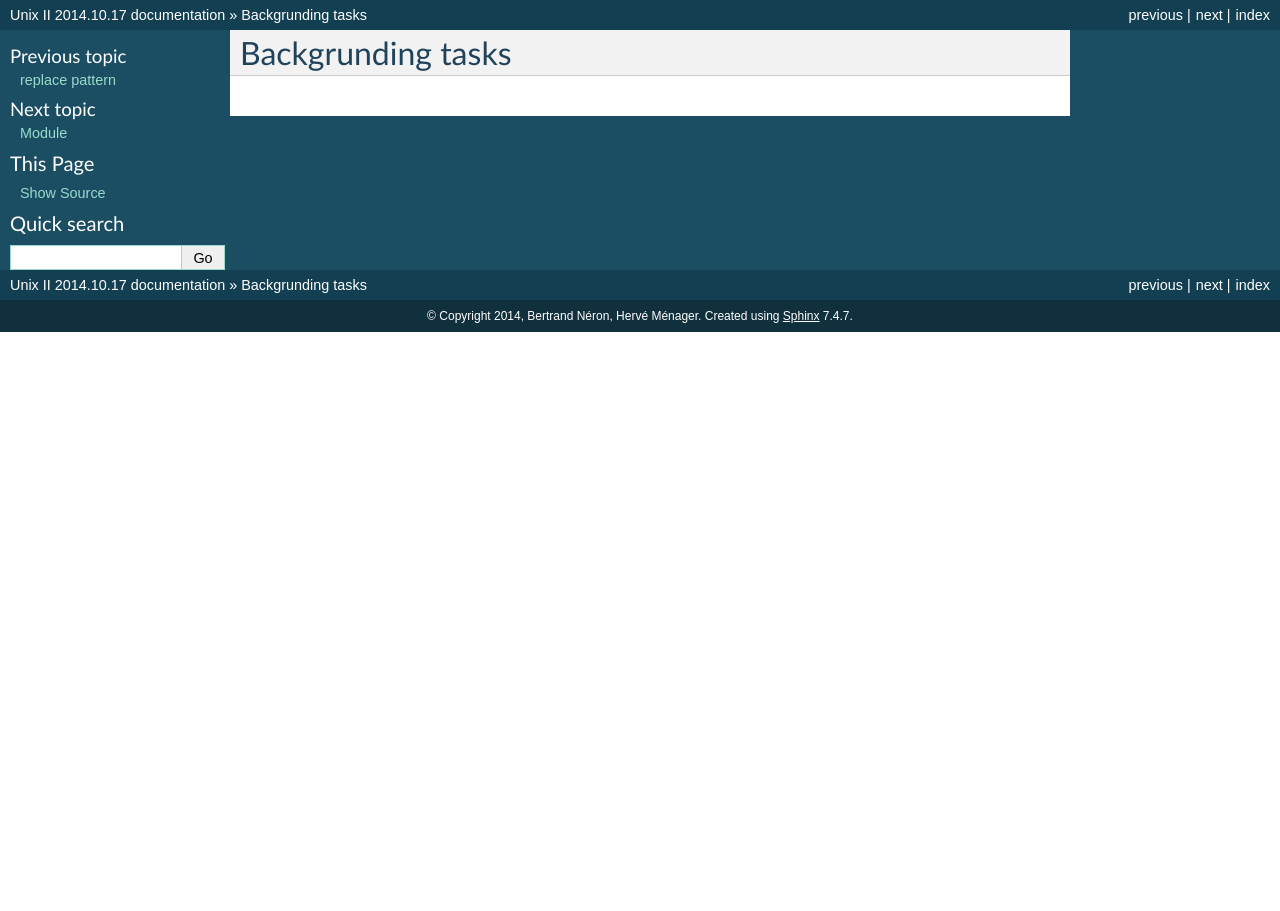
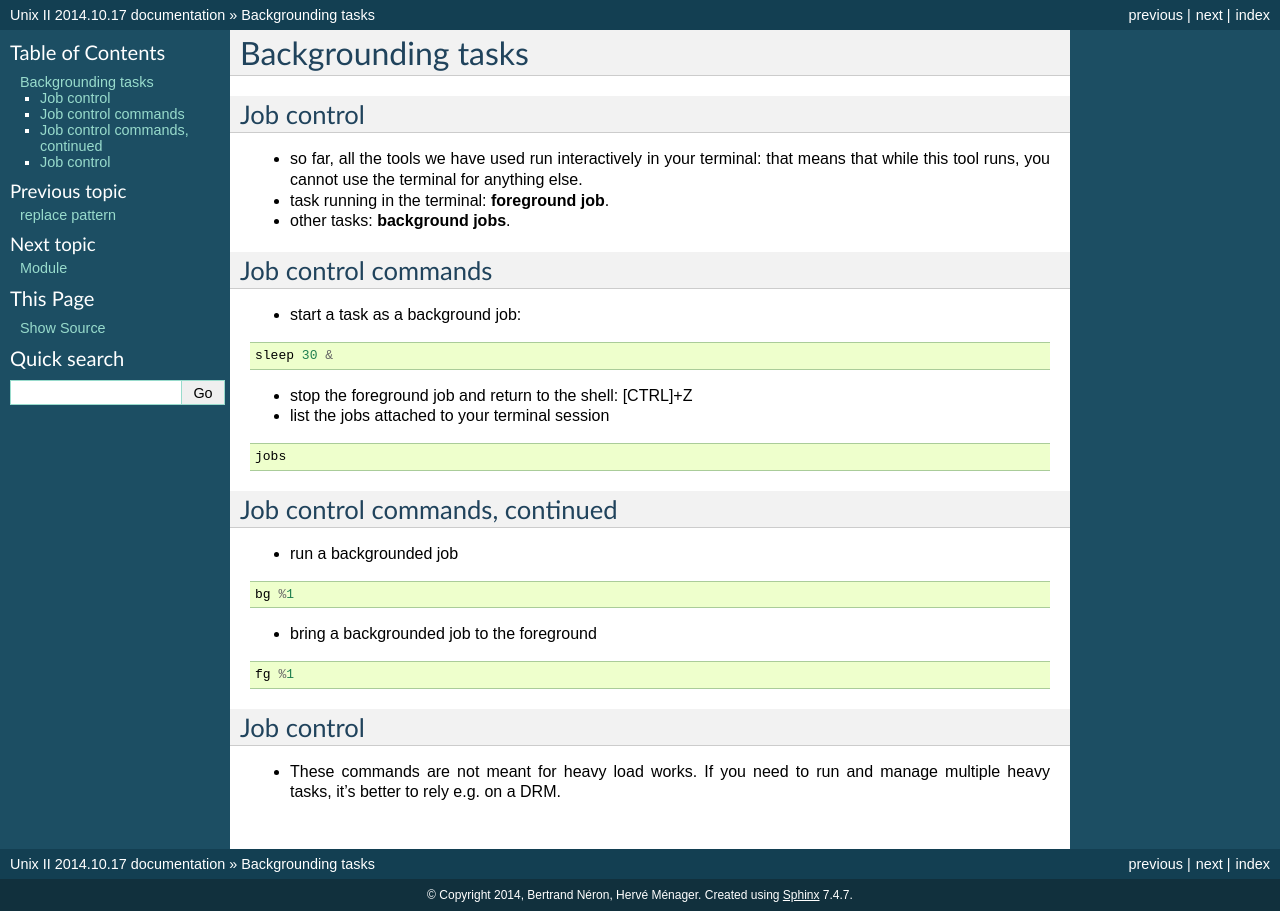
Before and after one commit to C3BI-pasteur-fr/unix-training, a Sphinx documentation site: the page built from unix-II/source/Backgrounding_tasks.rst, in a window 1280 px wide. Built offline with Sphinx 7.4.7, drawn with Linux system fonts in a browser that asks for light colours; formulas are drawn with MathJax 3.

Commit message:
initial draft for "backgrounding tasks"

```diff
--- a/unix-II/source/Backgrounding_tasks.rst
+++ b/unix-II/source/Backgrounding_tasks.rst
@@ -1,6 +1,51 @@
 .. _Backgrounding_tasks:
 
 
-******************
-Backgrunding tasks
-******************
+*******************
+Backgrounding tasks
+*******************
+
+Job control
+===========
+* so far, all the tools we have used run interactively in your
+  terminal: that means that while this tool runs, you cannot
+  use the terminal for anything else.
+* task running in the terminal: **foreground job**.
+* other tasks: **background jobs**.
+
+Job control commands
+====================
+* start a task as a background job:
+
+::
+
+   sleep 30 &
+
+* stop the foreground job and return to the shell: [CTRL]+Z
+
+* list the jobs attached to your terminal session
+
+::
+
+   jobs
+
+Job control commands, continued
+===============================
+
+* run a backgrounded job
+
+::
+
+   bg %1
+
+* bring a backgrounded job to the foreground
+
+::
+
+   fg %1
+
+Job control
+===========
+
+* These commands are not meant for heavy load works. If you need to
+  run and manage multiple heavy tasks, it's better to rely e.g. on a DRM.
```
